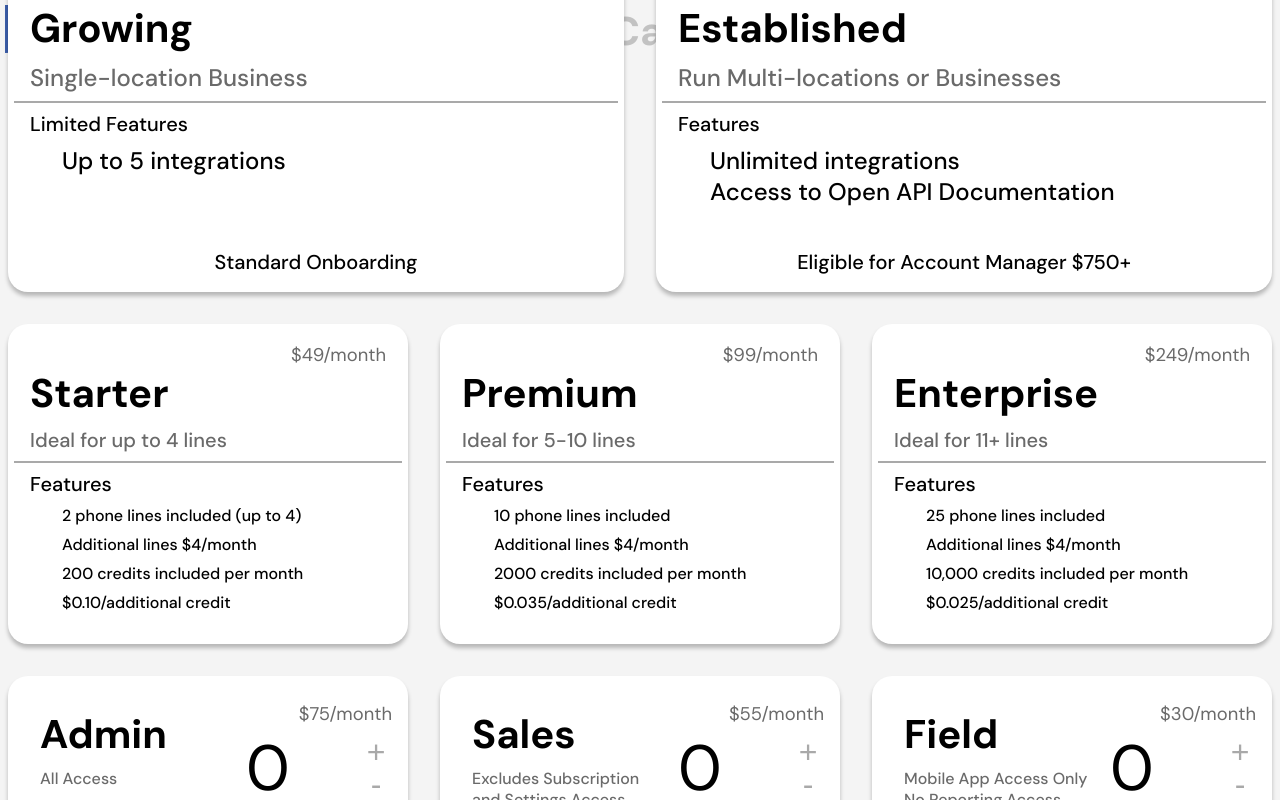
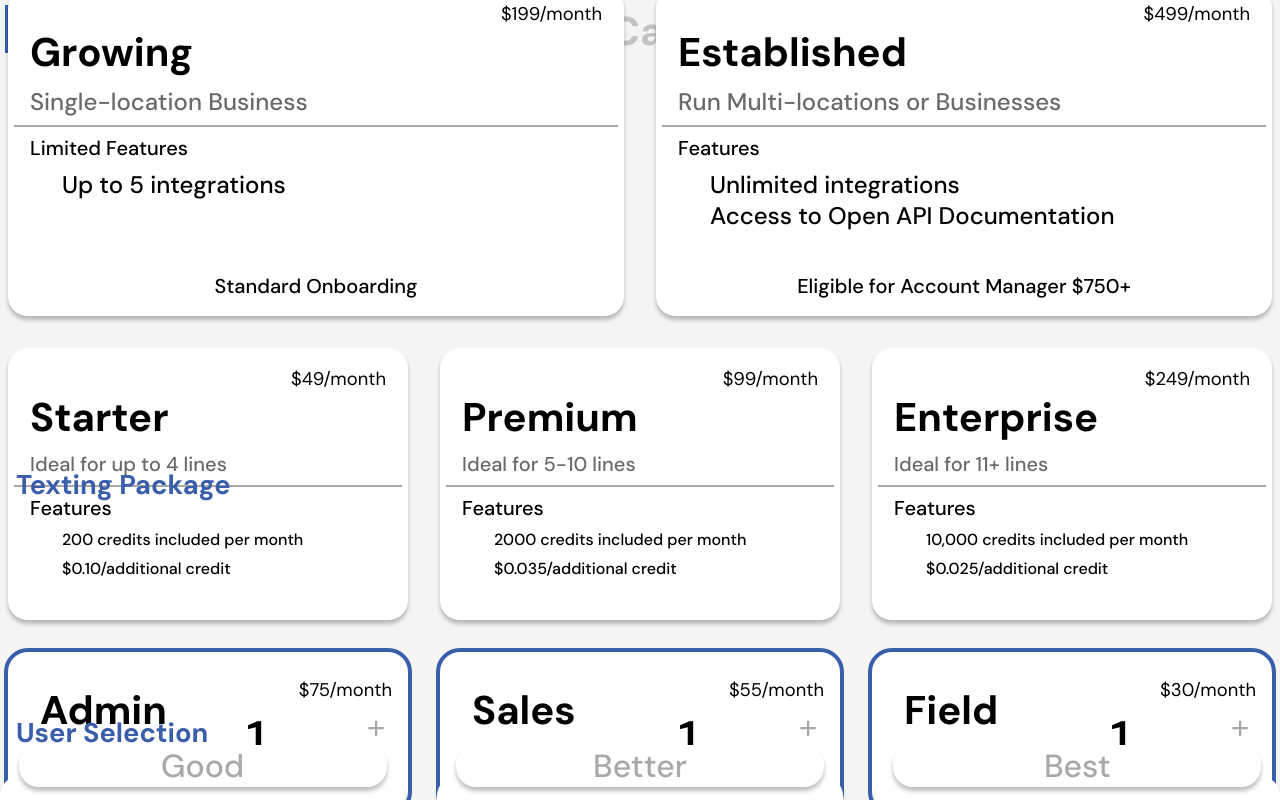
Before and after one commit to jmichaeldavis/jn-pricing-tool, a React (Create React App) app: page / in a window 1280 px wide. Both pictures are taken after a click on the button "Next". Shown: the top 800 px of the page. Built offline with nearby package versions, Linux system fonts and the light colour scheme.

Commit message:
added changes

```diff
--- a/src/App.js
+++ b/src/App.js
@@ -23,9 +23,9 @@ function App() {
   const [monthlyView, setMonthlyView] = useState(true)
   const [crmPackage, setCrmPackage] = useState(null)
   const [engageCard, setEngageCard] = useState(null)
-  const [adminCount, setAdminCount] = useState(0)
-  const [salesCount, setSalesCount] = useState(0)
-  const [fieldCount, setFieldCount] = useState(0)
+  const [adminCount, setAdminCount] = useState(1)
+  const [salesCount, setSalesCount] = useState(1)
+  const [fieldCount, setFieldCount] = useState(1)
   return (
   <>
    {page === 'first' &&
--- a/src/Views/PackageSelection/index.jsx
+++ b/src/Views/PackageSelection/index.jsx
@@ -5,6 +5,7 @@ import {
   Bubble,
   BubbleText,
   RowContainer,
+  RowTitle,
   BaseCrmCard,
   CardCost,
   TitleContainer,
@@ -49,6 +50,7 @@ export const PackageSelection = ({
       <JobNimbusLogo src={require('../../Assets/JNLogo.png')} />
       <PageTitle>Pricing Calculator</PageTitle>
       <RowContainer>
+        <RowTitle>CRM Package</RowTitle>
         <BaseCrmCard
           onClick={() => crmPackage === "growing" ? setCrmPackage(null) : setCrmPackage("growing")}
           selected={crmPackage === "growing"}
@@ -92,6 +94,7 @@ export const PackageSelection = ({
         </BaseCrmCard>
       </RowContainer>
       <RowContainer>
+      <RowTitle>Texting Package</RowTitle>
         <EngageCard
           onClick={() => engageCard === "starter" ? setEngageCard(null) : setEngageCard("starter")}
           selected={engageCard === "starter"}
@@ -108,8 +111,6 @@ export const PackageSelection = ({
           </TitleContainer>
           <PackageDetailsContainer>
             <EngageCardPackageDetailsHeader>Features</EngageCardPackageDetailsHeader>
-            <EngageCardPackageDetails>2 phone lines included (up to 4)</EngageCardPackageDetails>
-            <EngageCardPackageDetails>Additional lines $4/month</EngageCardPackageDetails>
             <EngageCardPackageDetails>200 credits included per month</EngageCardPackageDetails>
             <EngageCardPackageDetails>$0.10/additional credit</EngageCardPackageDetails>
           </PackageDetailsContainer>
@@ -130,8 +131,6 @@ export const PackageSelection = ({
           </TitleContainer>
           <PackageDetailsContainer>
             <EngageCardPackageDetailsHeader>Features</EngageCardPackageDetailsHeader>
-            <EngageCardPackageDetails>10 phone lines included</EngageCardPackageDetails>
-            <EngageCardPackageDetails>Additional lines $4/month</EngageCardPackageDetails>
             <EngageCardPackageDetails>2000 credits included per month</EngageCardPackageDetails>
             <EngageCardPackageDetails>$0.035/additional credit</EngageCardPackageDetails>
           </PackageDetailsContainer>
@@ -152,14 +151,13 @@ export const PackageSelection = ({
           </TitleContainer>
           <PackageDetailsContainer>
             <EngageCardPackageDetailsHeader>Features</EngageCardPackageDetailsHeader>
-            <EngageCardPackageDetails>25 phone lines included</EngageCardPackageDetails>
-            <EngageCardPackageDetails>Additional lines $4/month</EngageCardPackageDetails>
             <EngageCardPackageDetails>10,000 credits included per month</EngageCardPackageDetails>
             <EngageCardPackageDetails>$0.025/additional credit</EngageCardPackageDetails>
           </PackageDetailsContainer>
         </EngageCard>
       </RowContainer>
       <UserTypeSelectionContainer>
+        <RowTitle>User Selection</RowTitle>
         <UserTypeCard
           selected={adminCount > 0}
         >
--- a/src/Views/PackageSelection/styles.js
+++ b/src/Views/PackageSelection/styles.js
@@ -66,6 +66,17 @@ export const RowContainer = styled.div`
     flex-direction: row;
     gap: 2rem;
 `;
+
+export const RowTitle = styled.div`
+    color: #3B5EAB;
+    font-size: 1.7rem;
+    font-style: normal;
+    font-weight: 700;
+    line-height: normal;
+    text-align: left;
+    position: absolute;
+    left: 1rem;
+`;
 // BASE CRM PACKAGE
 export const BaseCrmCard = styled.button`
     width: 38.5rem;
@@ -91,12 +102,11 @@ export const BaseCrmCard = styled.button`
 `;
 
 export const CardCost = styled.div`
-    color: #000;
     text-align: right;
     margin-left: auto;
     padding-right: 1rem;
     font-size: 1.15rem;
-    color: #6A6A6A;
+    color: #000;
 `
 
 
@@ -188,7 +198,7 @@ export const EngageCard = styled.button`
     justify-content: space-between;
     flex-direction: column;
     width: 25rem;
-    height:20rem;
+    height:17rem;
     flex-shrink: 0;
     border-radius: 1.25rem;
     background: #FFF;
--- a/src/Views/PricingBreakdown/index.jsx
+++ b/src/Views/PricingBreakdown/index.jsx
@@ -39,13 +39,13 @@ export const PricingSelection = ({
 }) => {
   const [selectedOption, setSelectedOption] = useState(null);
   const options = [
+
     {
-      label: "12-month",
-      value: "annual",
-      discount: 0.5,
-      discountText: "50% CRM Discount",
-      priceMultiplier: 12,
-      visible: annualView,
+      label: "Monthly",
+      value: "monthly",
+      discount: 0,
+      priceMultiplier: 1,
+      visible: monthlyView,
     },
     {
       label: "6-month",
@@ -56,12 +56,13 @@ export const PricingSelection = ({
       visible: sixMonthView,
     },
     {
-      label: "Monthly",
-      value: "monthly",
-      discount: 0,
-      priceMultiplier: 1,
-      visible: monthlyView,
-    },
+      label: "12-month",
+      value: "annual",
+      discount: 0.5,
+      discountText: "50% CRM Discount",
+      priceMultiplier: 12,
+      visible: annualView,
+    }
   ]
 
   const getBubbleText = (option) => {
--- a/src/Views/PricingBreakdown/styles.js
+++ b/src/Views/PricingBreakdown/styles.js
@@ -7,7 +7,7 @@ export const PricingBreakdownContainer = styled.div`
     gap: 2rem;
     height: 60vh;
     width: 100vw;
-    margin-top: 20rem;
+    margin-top: 1rem;
 `;
 
 export const RowContainer = styled.div`
```
